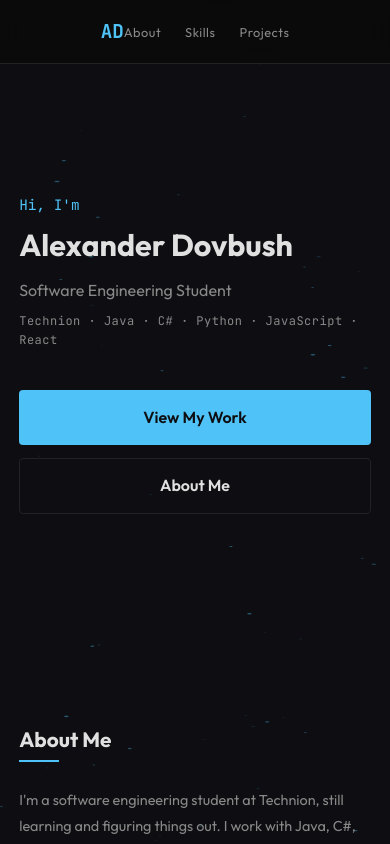
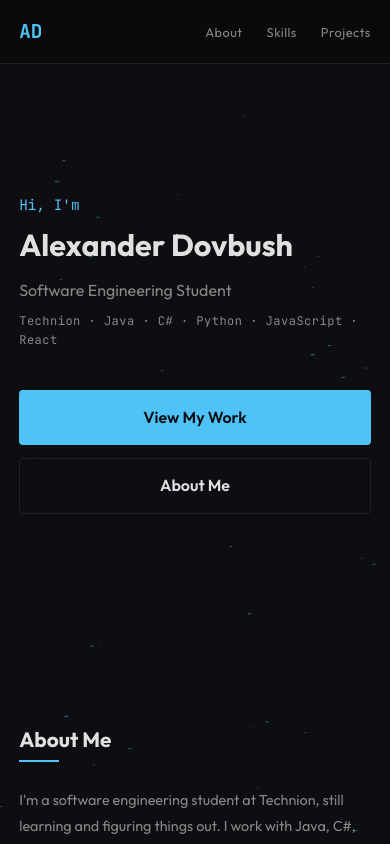
Before and after one commit to alexander-dovbush/portfolio, a React (Vite) app: page / in a window 390 px wide. Shown: the top 844 px of the page. Built offline with nearby package versions, Linux system fonts and the light colour scheme.

Commit message:
added particle effects and updated navbar

```diff
--- a/src/components/Navbar.css
+++ b/src/components/Navbar.css
@@ -44,10 +44,12 @@
 @media (max-width: 768px) {
   .navbar {
     padding: 1rem 1.2rem;
+    gap: 1.5rem;
   }
 
   .navbar-logo {
     position: static;
+    margin-right: auto;
   }
 
   .navbar-links {
```
